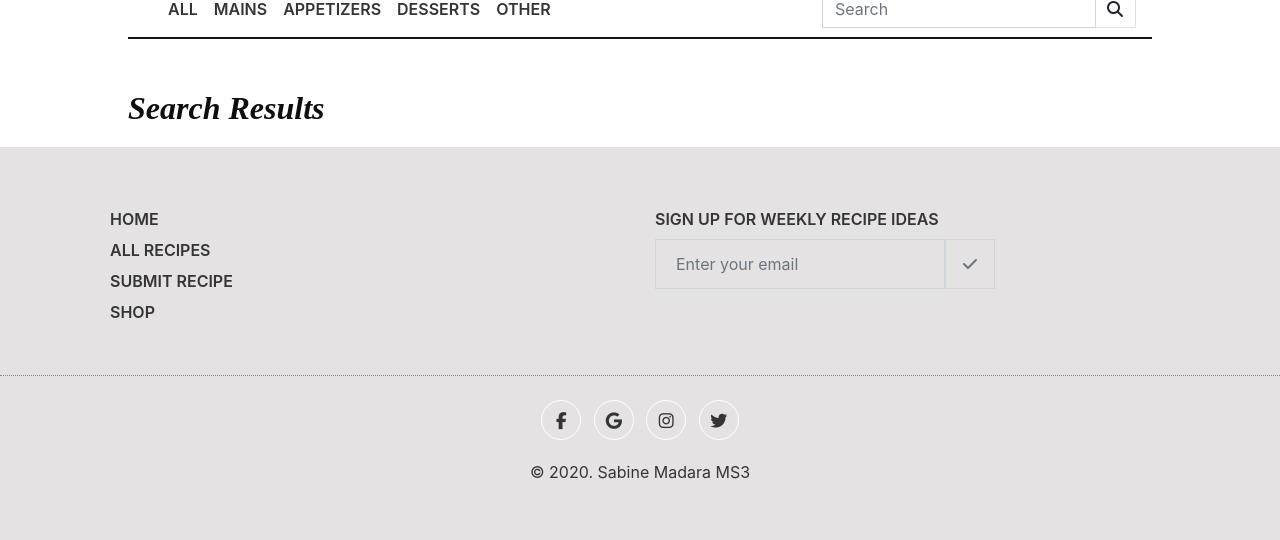
After one commit to sabinemm/recipe-site-ms3, a Flask app: page /search in a window 1280 px wide. The commit adds this page. Shown: the part 357-897 px from the top of the page. Run offline with Flask 2, Linux system fonts and the light colour scheme; data that the repository does not hold is empty; some libraries are stand-ins or nearby versions; some web fonts are replaced.

Commit message:
added base code for search bar fucntionality

```diff
--- a/app.py
+++ b/app.py
@@ -1,6 +1,7 @@
 
 import os
 from flask import Flask, render_template, redirect, request, url_for, session, flash
+from flask_login import LoginManager, UserMixin
 from flask_pymongo import PyMongo
 from bson.objectid import ObjectId
 from dotenv import load_dotenv, find_dotenv
@@ -8,21 +9,30 @@ from os import getenv
 from datetime import datetime
 load_dotenv()
 
+# config
+
 app = Flask(__name__)
-app.config["MONGO_DBNAME"] = 'recipedb'
+app.config["MONGO_DBNAME"] = os.getenv(
+    'MONGO_DBNAME')
 app.config['MONGO_URI'] = os.getenv(
     'MONGO_URI')
 app.config['SECRET_KEY'] = os.getenv(
     'SECRET_KEY')
 mongo = PyMongo(app)
 
+
+@app.route('/', methods=['GET', 'POST'])
+def index():
+    return render_template("index.html")
+
+
+# variables
+
 now = datetime.now()
 dt_string = now.strftime("%d/%m/%Y %H:%M")
+users_collection = mongo.db.users
 
-
-@app.route('/')
-def index():
-    return render_template("index.html")
+# users
 
 
 @app.route('/login')
@@ -34,11 +44,7 @@ def login():
 def register():
     return render_template("register.html")
 
-
-@app.route('/recipe/<recipe_id>')
-def get_recipe(recipe_id):
-    recipe = mongo.db.recipe.find_one({"_id": ObjectId(recipe_id)})
-    return render_template("recipe.html", recipe=recipe)
+# app
 
 
 @ app.route('/all')
@@ -46,6 +52,21 @@ def get_all():
     recipe = mongo.db.recipe.find()
     categories = mongo.db.categories.find()
     return render_template("all.html", recipe=recipe, categories=categories)
+
+
+@app.route('/search', methods=["GET", "POST"])
+def search():
+    query = request.form.get("query")
+    result = mongo.db.recipe.find({"$text": {"$search": query}})
+    print(query)
+    print(result)
+    return render_template("search_results.html", result=result)
+
+
+@app.route('/recipe/<recipe_id>')
+def get_recipe(recipe_id):
+    recipe = mongo.db.recipe.find_one({"_id": ObjectId(recipe_id)})
+    return render_template("recipe.html", recipe=recipe)
 
 
 @ app.route('/submit_recipe')
@@ -115,6 +136,17 @@ def sub():
     flash("Sucessfully Subscribed")
     return redirect(url_for('index'))
 
+# test
+
+
+def fin():
+    found = mongo.db.recipe.find(
+        {'title': 'Chickpea Curry'})
+    print(found)
+
+
+fin
+
 
 if __name__ == '__main__':
     app.run(host=os.getenv("IP", "0.0.0.0"),
--- a/requirements.txt
+++ b/requirements.txt
@@ -1,9 +1,9 @@
 autopep8==1.5.3
-bcrypt==3.1.7
 cffi==1.14.0
 click==7.1.2
 dnspython==1.16.0
 Flask==1.1.2
+Flask-Login==0.5.0
 Flask-PyMongo==2.3.0
 itsdangerous==1.1.0
 Jinja2==2.11.2
--- a/templates/all.html
+++ b/templates/all.html
@@ -19,10 +19,11 @@
     <div class="col-lg-4 col-md-6 col-sm-6 col-12 pt-3">
         <div class="product-box">
             <div class="image-wrapper">
+                <a href="{{url_for('get_recipe', recipe_id=rec._id)}}"></a>
                 <img src="{{rec.image_url}}">
             </div>
             <div class="item-content">
-                <h3 class="item-title pt-2"><a href="{{url_for('get_recipe', recipe_id=rec._id)}}">{{rec.title}}</a>
+                <h3 class="item-title"><a href="{{url_for('get_recipe', recipe_id=rec._id)}}">{{rec.title}}</a>
                 </h3>
                 <p>{{rec.description}}</p>
                 <div class="row entry-data">
--- a/templates/base.html
+++ b/templates/base.html
@@ -60,16 +60,19 @@
                         <a class="nav-link" href="#">OTHER</a>
                     </li>
                 </ul>
-                <form class="form-inline my-2 my-lg-0">
-                    <div class="input-group col-md-4"></div>
-                    <input class="form-control border-right-0 border" type="search" value="search"
-                        id="example-search-input">
-                    <span class="input-group-append">
-                        <button class="btn border-left-0 border" type="button">
-                            <i class="fa fa-search"></i>
-                        </button>
-                    </span>
+                <!---SEARCH BAR-->
+                <form action="{{ url_for('search') }}" class="form-inline my-2 my-lg-0">
+                    <div class="input-group md-form form-sm form-2 pl-0">
+                        <input class="form-control my-0 py-1" name="query" id="query" type="text" placeholder="Search"
+                            aria-label="Search">
+                        <div class="input-group-append">
+                            <span><button class="btn border-left-0 border" type="submit" name="search" value="search">
+                                    <i class="fa fa-search"></i>
+                                </button></span>
+                        </div>
+                    </div>
                 </form>
+
             </div>
 
         </nav>
--- /dev/null
+++ b/templates/search_results.html
@@ -0,0 +1,30 @@
+{% extends 'base.html' %} {% block content %}
+
+<div class="recipe-headline">
+    <h2>Search Results</h2>
+</div>
+
+
+
+<div class="row">
+    {% for res in result %}
+    <div class="col-lg-4 col-md-6 col-sm-6 col-12 pt-3">
+        <div class="product-box">
+            <div class="image-wrapper">
+                <img src="{{res.image_url}}">
+            </div>
+            <div class="item-content">
+                <h3 class="item-title"><a href="">{{res.title}}</a>
+                </h3>
+                <p>{{res.description}}</p>
+                <div class="row entry-data">
+                    <div class="col-6"><i class="fas fa-clock"></i>{{res.cooks}}</div>
+                    <div class="col-6"><i class="fas fa-user"></i>by Jane</div>
+                </div>
+            </div>
+        </div>
+    </div>
+    {% endfor %}
+</div>
+
+{% endblock %}
```
Also changed, not shown: README.md.
